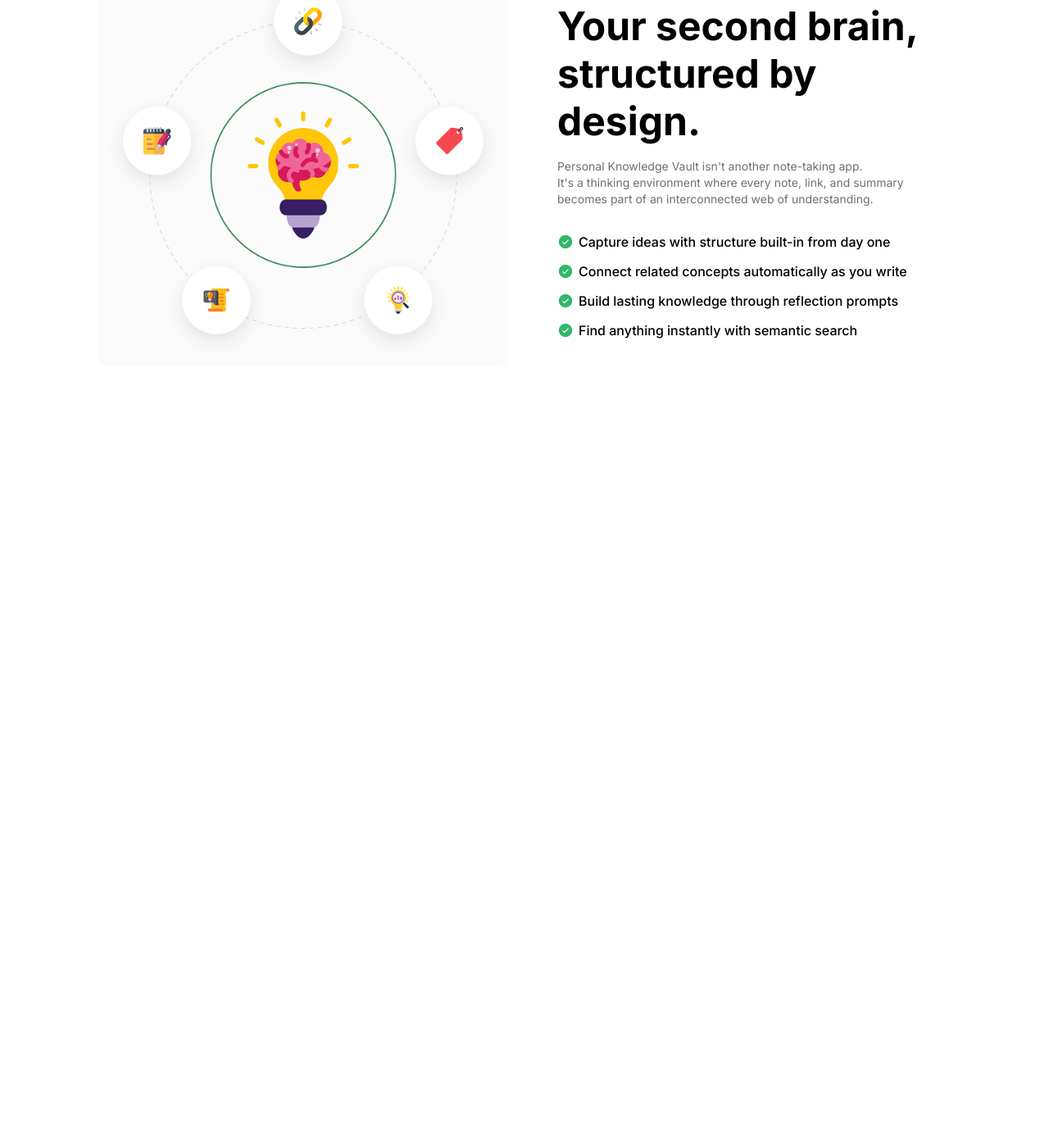
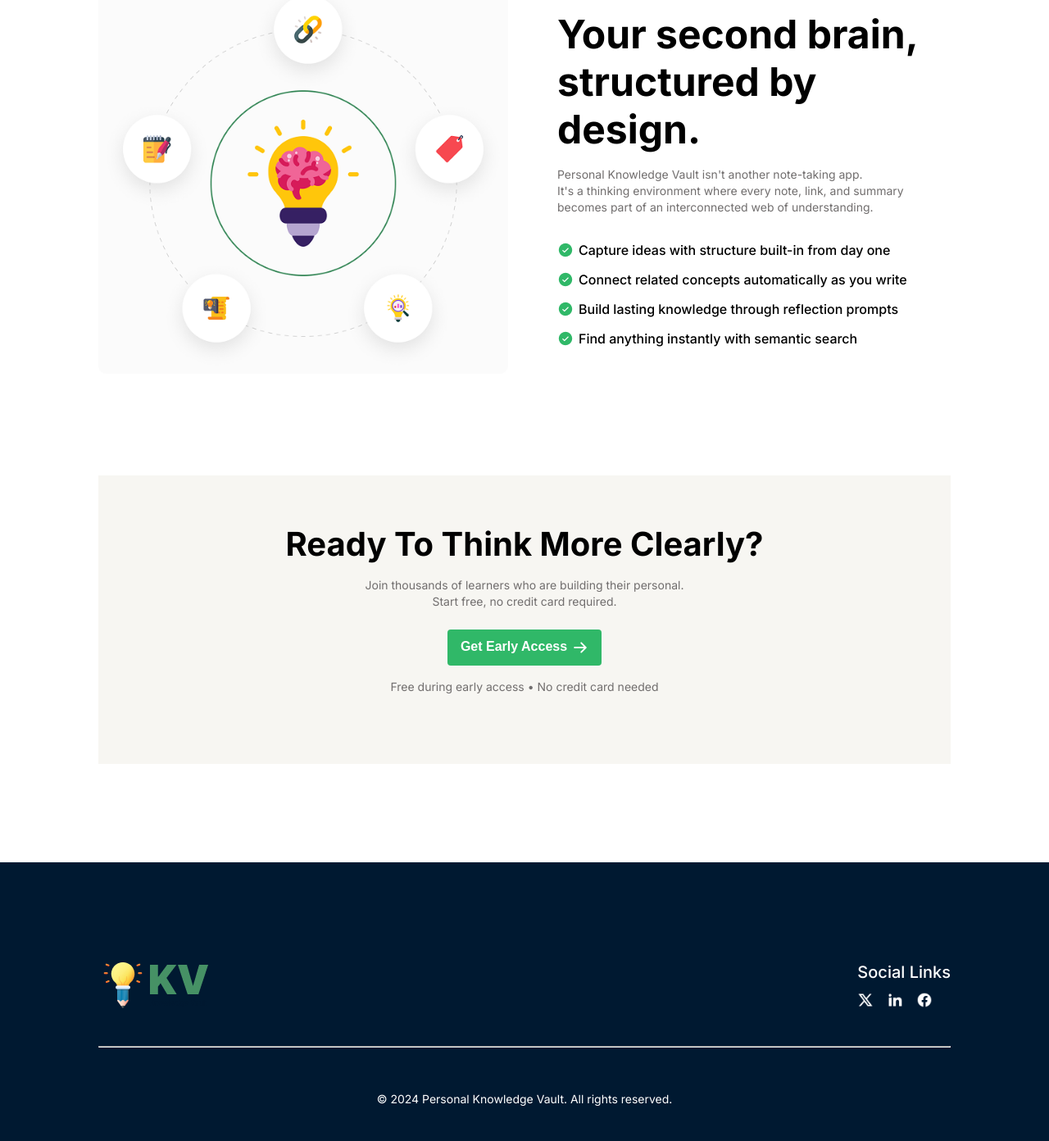
Before and after one commit to Irfan-alam-08/B13-A1, a plain HTML site: page index.html in a window 1280 px wide. Shown: the part 1237-2629 px from the top of the page at 82% size. Before the commit the page ends 1747 px from the top, so only its background shows below. Drawn offline with Linux system fonts and the light colour scheme.

Commit message:
Full design completed as fig file

```diff
--- a/index.html
+++ b/index.html
@@ -12,7 +12,7 @@
 <body>
     <header>
         <nav class="navbar">
-            <img id="logo-navbar" src="./assets/logo-navbar.png" alt="">
+            <a href="#"><img id="logo-navbar" src="./assets/logo-navbar.png" alt=""></a>
             <ul class="menu">
                 <li><a href="#">Features</a></li>
                 <li><a href="#">How It Works</a></li>
@@ -20,6 +20,9 @@
                 </ul>
             <button id="navbutton">Get Early Access</button>
         </nav>
+    </header>
+
+    <main>
         <section class="hero">
             <div>
                 <div class="capsule">
@@ -30,7 +33,7 @@
                 <p1>A private space to store notes, links, and learning summaries — designed to <br>help you think clearly, connect ideas, and turn learning into long-term knowledge.</p1>
             </div>
             <div class="hero-buttons">
-                <button id="hero-button1"> <a href="#"></a>Start Building Your Vault →</button>
+                <button id="hero-button1"> <a href="#"></a>Start Building Your Vaults<span><img class="btn-arrow" src="/assets/ArrowRight.png" alt=""></span></button>
                 <button id="hero-button2"> <a href="#"></a>▶ See How It Works</button>
             </div>
 
@@ -73,9 +76,7 @@
                     <h3>Forgetting what <br>you learned</h3>
                     <p>Knowledge fades because there's no system to retain it.</p>
                     </div>
-
                 </div>
-
         </section>
         <section class="knowledge-img-container">
             <div>
@@ -129,17 +130,40 @@
             </div>
 
         </section>
+        <section>
+            <div class="cta-section">
+                <h1 class="cta-title">Ready To Think More Clearly?</h1>
+                <p class="cta-para">Join thousands of learners who are building their personal. <br>Start free, no credit card required.</p>
+                <button id="cta-button"> <a href="#"></a>Get Early Access<span><img class="btn-arrow" src="/assets/ArrowRight.png" alt=""></span></button>
+                <p class="cta-para">Free during early access • No credit card needed</p>
+            </div>
+        </section>
+    </main>
 
-
-
-
-    </header>
-    <main>
-
-    </main>
     <footer>
-
+        <div class="footer">
+            <div class="footer-content">
+                <div class="upper-content">
+                <div>
+                <a href="#"><img id="logo-footer" src="./assets/logo-navbar.png" alt=""></a>
+                </div>
+                <div class="social-links">
+                    <p class="icon-txt">Social Links</p>
+                    <div class="icons">
+                        <a href="#"><img src="./assets/twitter.png" alt=""></a>
+                        <a href="#"><img src="./assets/linkedin.png" alt=""></a>
+                        <a href="#"><img src="./assets/facebook.png" alt=""></a>
+                    </div>
+                </div>
+                </div>
+                <div class="line">
+                <hr>
+                </div>
+                <div class="copyright-txt">
+                    <p>© 2024 Personal Knowledge Vault. All rights reserved.</p>
+                </div>
+            </div>
+        </div>
     </footer>
-
 </body>
 </html>
--- a/style.css
+++ b/style.css
@@ -119,6 +119,12 @@ p1{
     font-weight: 600;
     cursor: pointer;
 }
+.btn-arrow{
+    margin-left: 6px;
+    width: 20px;
+    height: 20px;
+    vertical-align: middle;
+}
 #hero-button1:hover{
     background-color: #28a75b;
 }
@@ -178,15 +184,18 @@ p1{
     display: flex;
     gap: 20px;
     justify-content: center;
-    align-items: center;
 }
 .cards {
     width: 280px;
     background: #ffffff;
-    border-radius: 16px;
+    border-radius: 6px;
     padding: 30px 20px;
     text-align: center;
-    box-shadow: 0 10px 25px #00000014;
+    box-shadow: 0 10px 25px #21202014;
+    border: 1px solid #e6e6e6;
+    border-bottom: none;
+    box-shadow: none;
+
 }
 .icon-wrapper {
     width: 55px;
@@ -205,7 +214,7 @@ p1{
 .cards h3 {
     font-size: 24px;
     font-weight: 600;
-    margin-bottom: 10px;
+    margin-bottom: 15px;
     color: #0f172a;
 }
 .cards p {
@@ -218,6 +227,7 @@ p1{
     display: flex;
     justify-content: center;
     align-items: center;
+    margin-bottom: 60px;
 }
 #knowledge-img {
     width: 500px;
@@ -269,3 +279,96 @@ p1{
     line-height: 20px;
     text-align: left;
 }
+.cta-section {
+    background: #F7F6F2;
+    padding: 60px 120px;
+    display: flex;
+    flex-direction: column;
+    align-items: center;
+    justify-content: center;
+    text-align: center;
+    margin: 0 120px 120px 120px;
+}
+.cta-title {
+    font-style: Bold;
+    font-size: 40px;
+    line-height: 48px;
+    letter-spacing: 0%;
+    text-align: center;
+    margin-bottom: 16px;
+}
+.cta-para {
+    font-size: 14px;
+    font-weight: 400;
+    line-height: 20px;
+    letter-spacing: 0%;
+    text-align: center;
+    color: #716e6e;
+    margin-bottom: 24px;
+}
+#cta-button {
+    height: 44px;
+    padding: 12.5px 16px;
+    background-color: #30B868;
+    color: #FFFFFF;
+    border: none;
+    border-radius: 4px;
+    font-size: 16px;
+    font-weight: 600;
+    cursor: pointer;
+    margin-bottom: 16px;
+}
+#cta-button:hover{
+    background-color: #28a75b;
+}
+.footer{
+    background-color: #001931;
+    height: 340px;
+    width: 100%;
+    padding: 120px 120px 30px 120px;
+}
+.footer-content{
+    display: flex;
+    align-items: center;
+    flex-direction: column;
+    gap: 40px;
+}
+.copyright-txt {
+    color: #FFFFFF;
+    font-size: 14px;
+    font-weight: 400;
+    margin-top: 16px;
+}
+.line {
+    width: 100%;
+    height: 0px;
+    background-color: #FFFFFF;
+}
+.upper-content {
+    display: flex;
+    justify-content: space-between;
+    align-items: center;
+    width: 100%;
+}
+.icons {
+    display: flex;
+    align-items: center;
+    justify-content: flex-start;
+    gap: 16px;
+}
+.icons img {
+    height: 20px;
+    width: 20px;
+    cursor: pointer;
+}
+.icon-txt {
+    color: #FFFFFF;
+    font-size: 20px;
+    font-weight: 500;
+}
+.social-links {
+    display: flex;
+    justify-content: flex-start;
+    gap: 12px;
+    flex-direction: column;
+}
```
Also changed, not shown: assets/facebook.png (added), assets/linkedin.png (added), assets/twitter.png (added).
